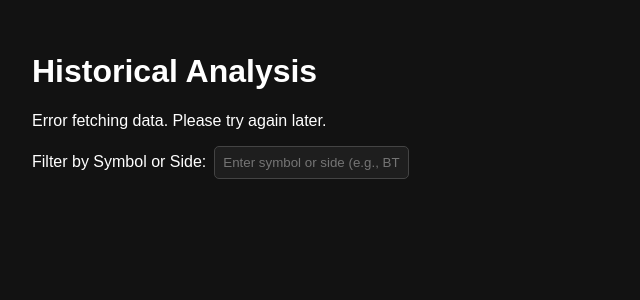
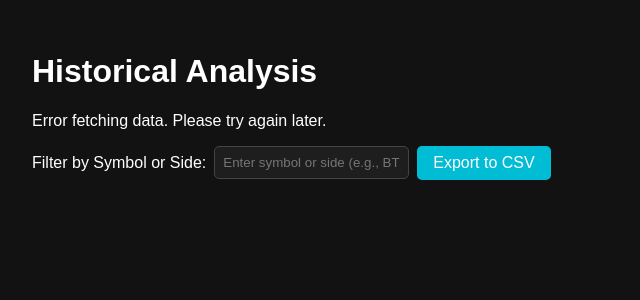
Before and after one commit to reyazk08/Dashboard, a Flask app: page /historical in a window 1280 px wide. Shown: the part 50-350 px from the top of the page, without its empty margins (0-640 px from the left). Run offline with Flask 2, Linux system fonts and the light colour scheme.

Commit message:
Added export to CSV functionality for Historical Analysis page

```diff
--- a/app/templates/historical.html
+++ b/app/templates/historical.html
@@ -43,6 +43,18 @@
             background-color: #1e1e1e;
             color: #ffffff;
         }
+        .filter-section button {
+            padding: 0.5rem 1rem;
+            border: none;
+            border-radius: 5px;
+            background-color: #00bcd4;
+            color: #ffffff;
+            cursor: pointer;
+            font-size: 1rem;
+        }
+        .filter-section button:hover {
+            background-color: #0097a7;
+        }
         table {
             width: 100%;
             border-collapse: collapse;
@@ -82,6 +94,7 @@
         <div class="filter-section">
             <label for="filter-input">Filter by Symbol or Side:</label>
             <input type="text" id="filter-input" placeholder="Enter symbol or side (e.g., BTC, short)">
+            <button id="export-button">Export to CSV</button>
         </div>
 
         <!-- Table for Historical Trades -->
@@ -170,11 +183,43 @@
             });
         }
 
+        function exportToCSV() {
+            const tableBody = document.getElementById('historical-trades-body');
+            const rows = Array.from(tableBody.querySelectorAll('tr'));
+
+            if (rows.length === 0) {
+                alert('No data available to export.');
+                return;
+            }
+
+            // Extract table headers
+            const headers = Array.from(document.querySelectorAll('th')).map(header => header.textContent.trim());
+
+            // Extract table rows
+            const csvRows = rows.map(row => {
+                const cells = Array.from(row.querySelectorAll('td')).map(cell => cell.textContent.trim());
+                return cells.join(',');
+            });
+
+            // Combine headers and rows
+            const csvContent = [headers.join(','), ...csvRows].join('\n');
+
+            // Create a Blob and trigger download
+            const blob = new Blob([csvContent], { type: 'text/csv' });
+            const url = URL.createObjectURL(blob);
+            const a = document.createElement('a');
+            a.href = url;
+            a.download = 'historical_trades.csv';
+            a.click();
+            URL.revokeObjectURL(url);
+        }
+
         document.querySelectorAll('th[data-sort]').forEach((header, index) => {
             header.addEventListener('click', () => sortTable(index + 1));
         });
 
         document.getElementById('filter-input').addEventListener('input', filterTable);
+        document.getElementById('export-button').addEventListener('click', exportToCSV);
 
         async function fetchHistoricalTrades() {
             try {
```
